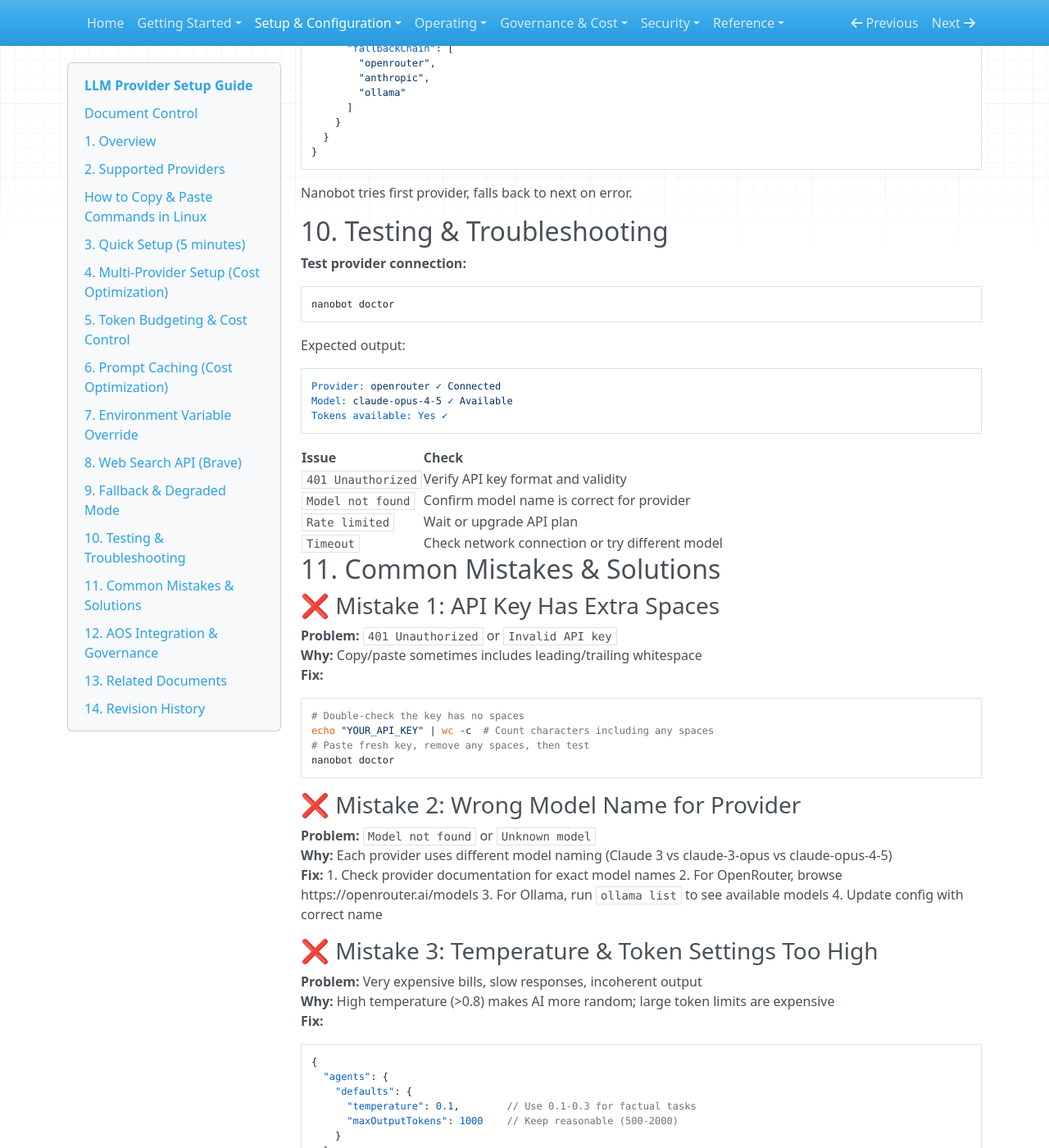
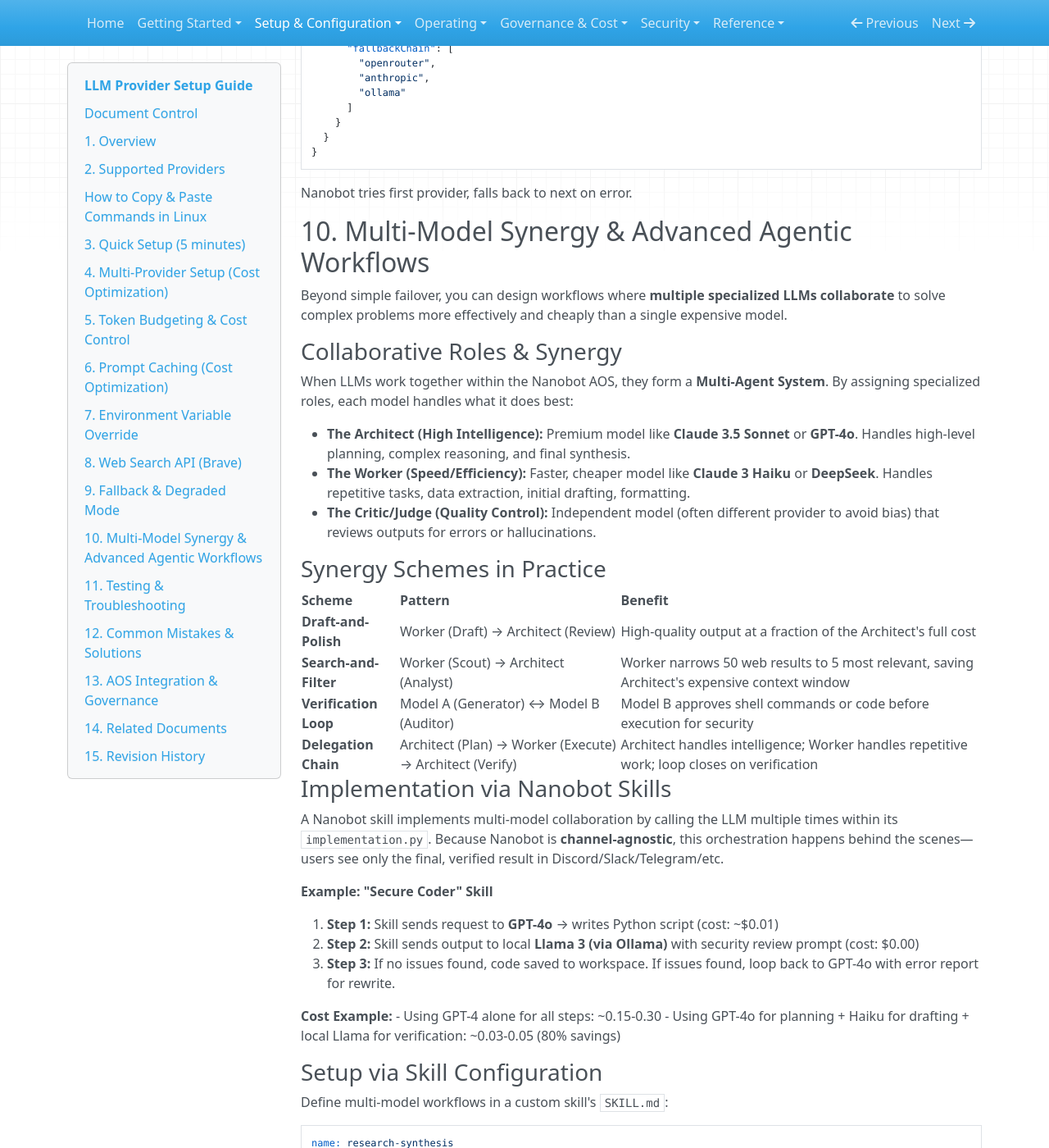
Before and after one commit to EgoNoBueno/Nanobot-Agentic-Operating-System, an MkDocs documentation site: the page built from docs/LLM-Provider-Setup-Guide.md, in a window 1280 px wide and 1400 px high, scrolled down 5588 px. Shown: the whole window at 82% size. Built offline with MkDocs 1.6.1, drawn with Linux system fonts in a browser that asks for light colours; nearby versions of some CDN libraries; some of the changed text lies outside the part shown.

Commit message:
docs: add Multi-Model Synergy & Advanced Agentic Workflows section to LLM Provider Setup Guide

````diff
--- a/docs/LLM-Provider-Setup-Guide.md
+++ b/docs/LLM-Provider-Setup-Guide.md
@@ -4,7 +4,7 @@
 
 ## Document Control
 - **Owner:**
-- **Version:** 1.1.0
+- **Version:** 1.2.0
 - **Last Updated:** 2026-02-26
 - **Status:** Active
 
@@ -287,7 +287,102 @@
 
 Nanobot tries first provider, falls back to next on error.
 
-## 10. Testing & Troubleshooting
+## 10. Multi-Model Synergy & Advanced Agentic Workflows
+
+Beyond simple failover, you can design workflows where **multiple specialized LLMs collaborate** to solve complex problems more effectively and cheaply than a single expensive model.
+
+### Collaborative Roles & Synergy
+
+When LLMs work together within the Nanobot AOS, they form a **Multi-Agent System**. By assigning specialized roles, each model handles what it does best:
+
+- **The Architect (High Intelligence):** Premium model like **Claude 3.5 Sonnet** or **GPT-4o**. Handles high-level planning, complex reasoning, and final synthesis.
+- **The Worker (Speed/Efficiency):** Faster, cheaper model like **Claude 3 Haiku** or **DeepSeek**. Handles repetitive tasks, data extraction, initial drafting, formatting.
+- **The Critic/Judge (Quality Control):** Independent model (often different provider to avoid bias) that reviews outputs for errors or hallucinations.
+
+### Synergy Schemes in Practice
+
+| Scheme | Pattern | Benefit |
+|---|---|---|
+| **Draft-and-Polish** | Worker (Draft) → Architect (Review) | High-quality output at a fraction of the Architect's full cost |
+| **Search-and-Filter** | Worker (Scout) → Architect (Analyst) | Worker narrows 50 web results to 5 most relevant, saving Architect's expensive context window |
+| **Verification Loop** | Model A (Generator) ↔ Model B (Auditor) | Model B approves shell commands or code before execution for security |
+| **Delegation Chain** | Architect (Plan) → Worker (Execute) → Architect (Verify) | Architect handles intelligence; Worker handles repetitive work; loop closes on verification |
+
+### Implementation via Nanobot Skills
+
+A Nanobot skill implements multi-model collaboration by calling the LLM multiple times within its `implementation.py`. Because Nanobot is **channel-agnostic**, this orchestration happens behind the scenes—users see only the final, verified result in Discord/Slack/Telegram/etc.
+
+**Example: "Secure Coder" Skill**
+
+1. **Step 1:** Skill sends request to **GPT-4o** → writes Python script (cost: ~$0.01)
+2. **Step 2:** Skill sends output to local **Llama 3 (via Ollama)** with security review prompt (cost: $0.00)
+3. **Step 3:** If no issues found, code saved to workspace. If issues found, loop back to GPT-4o with error report for rewrite.
+
+**Cost Example:**
+- Using GPT-4 alone for all steps: ~$0.15-0.30
+- Using GPT-4o for planning + Haiku for drafting + local Llama for verification: ~$0.03-0.05 (80% savings)
+
+### Setup via Skill Configuration
+
+Define multi-model workflows in a custom skill's `SKILL.md`:
+
+```yaml
+name: research-synthesis
+description: "Multi-model research workflow"
+tools-required:
+  - web_search
+  - summarize
+llm-routing:
+  scout:
+    model: "openrouter/qwen"          # Fast, cheap initial search
+    maxTokens: 2000
+  analyst:
+    model: "anthropic/claude-opus"    # Deep analysis
+    maxTokens: 8000
+  critic:
+    model: "local/ollama-mistral"     # Final quality check
+    maxTokens: 4096
+workflow: |
+  1. Scout uses web_search to find 20 sources on topic
+  2. Scout summarizes each source (1-2 sentences)
+  3. Analyst reads Scout's summaries, synthesizes findings (detailed)
+  4. Critic reviews Analyst output for clarity, citations, and accuracy
+  5. Return final synthesis to user
+```
+
+### Global Routing with Tiered Configuration
+
+You can also define multi-model synergy at the **organization level** via `config.json`. Different channels or teams automatically route to different model combinations:
+
+```json
+{
+  "llm_routing": {
+    "rules": [
+      {
+        "channel": "#admin-*",
+        "primary": "anthropic/claude-opus",
+        "secondary": "openrouter/qwen",
+        "verification": "local/ollama"
+      },
+      {
+        "channel": "#general",
+        "primary": "openrouter/qwen",
+        "secondary": "local/ollama"
+      },
+      {
+        "channel": "#research-*",
+        "primary": "anthropic/claude-opus",
+        "secondary": "anthropic/claude-haiku",
+        "verification": "openrouter/deepseek"
+      }
+    ]
+  }
+}
+```
+
+**Result:** Different "brains" automatically handle different organizational responsibilities, optimizing both cost and quality.
+
+## 11. Testing & Troubleshooting
 
 **Test provider connection:**
 ```bash
@@ -308,7 +403,7 @@
 | `Rate limited` | Wait or upgrade API plan |
 | `Timeout` | Check network connection or try different model |
 
-## 11. Common Mistakes & Solutions
+## 12. Common Mistakes & Solutions
 
 ### ❌ Mistake 1: API Key Has Extra Spaces
 **Problem:** `401 Unauthorized` or `Invalid API key`
@@ -395,9 +490,10 @@
 
 ---
 
-## 14. Revision History
+## 15. Revision History
 
 | Date | Version | Change |
 |---|---|---|
+| 2026-02-26 | 1.2.0 | Added "Multi-Model Synergy & Advanced Agentic Workflows" section covering collaborative LLM patterns, skill-based coordination, and global routing |
 | 2026-02-26 | 1.1.0 | Updated cross-references to consolidated docs; fixed section numbering; added related documents section |
 | 2026-02-25 | 1.0.0 | Initial guide covering 8 major providers, multi-provider setup, cost controls, and caching |
````
Also changed, not shown: other parts of docs/LLM-Provider-Setup-Guide.md (+2 -2 lines).
